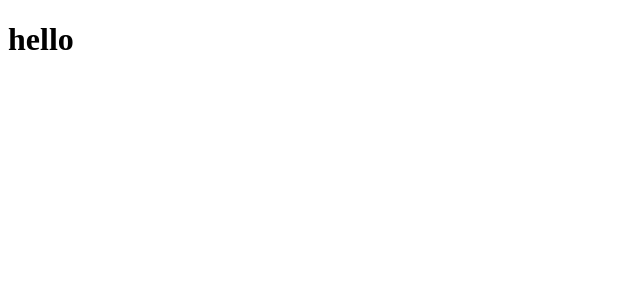
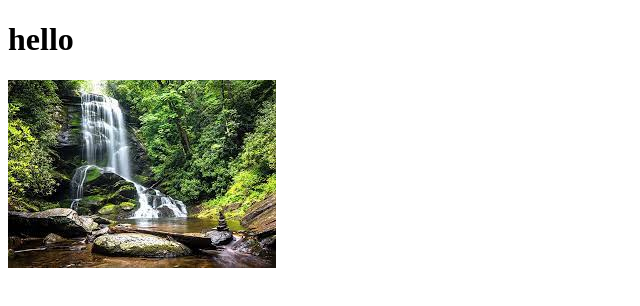
Before and after one commit to dieghino26/vue-hello, a plain HTML site: page index.html in a window 1280 px wide. Shown: the whole page, without its empty margins (0-640 px from the left). Drawn offline with nearby package versions, Linux system fonts and the light colour scheme.

Commit message:
added bonus

```diff
--- a/index.html
+++ b/index.html
@@ -14,6 +14,7 @@
 <body>
     <div id="root">
         <h1> {{greetings}} </h1>
+        <img :src="img" alt="">
     </div>
 
 </body>
--- a/js/vue.js
+++ b/js/vue.js
@@ -6,7 +6,8 @@ const {createApp} = Vue;
 const app = createApp({
     data(){
         return{
-            greetings: "hello"
+            greetings: "hello",
+            img: "img/htmlimg.jpg"
         }
     }
 });
```
Also changed, not shown: img/htmlimg.jpg (added).
